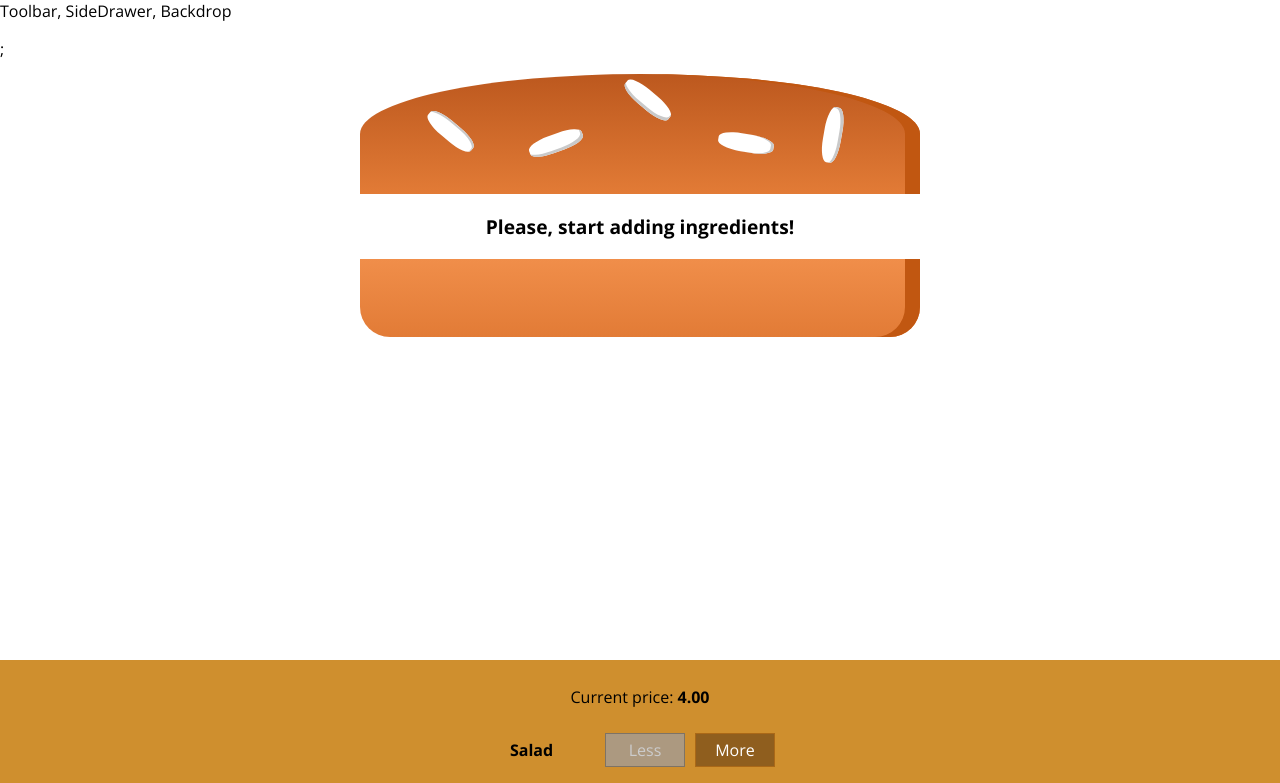
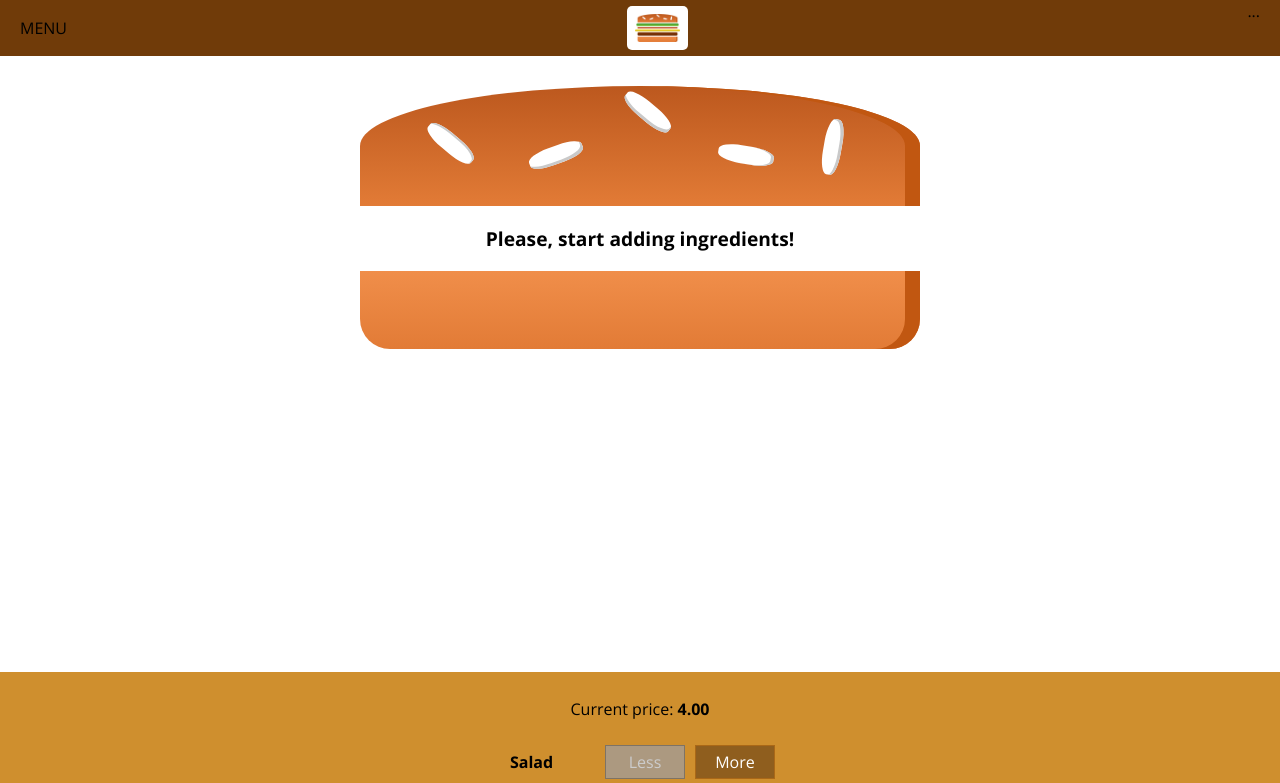
Before and after one commit to jo-dadic/burger_builder_app, a React app: page / in a window 1280 px wide. Shown: the top 783 px of the page. Built offline with nearby package versions, Linux system fonts and the light colour scheme.

Commit message:
toolbar and logo added

```diff
--- a/src/components/Burger/OrderSummary/OrderSummary.js
+++ b/src/components/Burger/OrderSummary/OrderSummary.js
@@ -1,6 +1,7 @@
 import React from "react";
 
 import Aux from "../../../hoc/Auxiliary";
+import Button from "../../UI/Button/Button";
 
 const OrderSummary = (props) => {
   const ingredientSummary = Object.keys(props.ingredients).map((igKey) => {
@@ -17,7 +18,16 @@ const OrderSummary = (props) => {
       <h3>Your order</h3>
       <p>A delicious burger with the following ingredients:</p>
       <ul>{ingredientSummary}</ul>
+      <p>
+        <strong>Total price:{props.price} </strong>
+      </p>
       <p>Continue to Checkout?</p>
+      <Button btnType="Danger" clicked={props.purchaseCancelled}>
+        CANCEL
+      </Button>
+      <Button btnType="Success" clicked={props.purchaseContinued}>
+        CONTINUE
+      </Button>
     </Aux>
   );
 };
--- a/src/components/Layout/Layout.css
+++ b/src/components/Layout/Layout.css
@@ -1,3 +1,3 @@
 .Content {
-  margin-top: 16px;
+  margin-top: 72px;
 }
--- a/src/components/Layout/Layout.js
+++ b/src/components/Layout/Layout.js
@@ -1,13 +1,14 @@
 import React from "react";
 
 import Aux from "../../hoc/Auxiliary"; //for wrapping the root element
+import Toolbar from "../../components/Navigation/Toolbar/Toolbar";
 
 import classes from "./Layout.css";
 
 // we are using Layout comp as a wrappir around the core comp that we want to render to the screen
 const Layout = (props) => (
   <Aux>
-    <div>Toolbar, SideDrawer, Backdrop</div>
+    <Toolbar />
     <main className={classes.Content}>{props.children}</main>
   </Aux>
 );
--- /dev/null
+++ b/src/components/Logo/Logo.css
@@ -0,0 +1,11 @@
+.Logo {
+  background-color: white;
+  padding: 8px;
+  height: 80%;
+  box-sizing: border-box;
+  border-radius: 5px;
+}
+
+.Logo img {
+  height: 100%;
+}
--- /dev/null
+++ b/src/components/Logo/Logo.js
@@ -0,0 +1,13 @@
+import React from "react";
+
+import classes from "./Logo.css";
+
+import burgerLogo from "../../assets/images/burger-logo.png";
+
+const Logo = (props) => (
+  <div className={classes.Logo}>
+    <img src={burgerLogo} alt="MyBurger" />
+  </div>
+);
+
+export default Logo;
--- /dev/null
+++ b/src/components/Navigation/Toolbar/Toolbar.css
@@ -0,0 +1,18 @@
+.Toolbar {
+  height: 56px;
+  width: 100%;
+  position: fixed;
+  top: 0;
+  left: 0;
+  background-color: #703b09;
+  display: flex;
+  justify-content: space-between;
+  align-items: center;
+  padding: 0 20px;
+  box-sizing: border-box;
+  z-index: 90;
+}
+
+.Toolbar nav {
+  height: 100%;
+}
--- /dev/null
+++ b/src/components/Navigation/Toolbar/Toolbar.js
@@ -0,0 +1,15 @@
+import React from "react";
+
+import classes from "./Toolbar.css";
+
+import Logo from "../../Logo/Logo";
+
+const Toolbar = (props) => (
+  <header className={classes.Toolbar}>
+    <div>MENU</div>
+    <Logo />
+    <nav>...</nav>
+  </header>
+);
+
+export default Toolbar;
--- /dev/null
+++ b/src/components/UI/Button/Button.css
@@ -0,0 +1,24 @@
+.Button {
+  background-color: transparent;
+  border: none;
+  color: white;
+  outline: none;
+  cursor: pointer;
+  font: inherit;
+  padding: 10px;
+  margin: 10px;
+  font-weight: bold;
+}
+
+.Button:first-of-type {
+  margin-left: 0;
+  padding-left: 0;
+}
+
+.Success {
+  color: #5c9210;
+}
+
+.Danger {
+  color: #944317;
+}
--- /dev/null
+++ b/src/components/UI/Button/Button.js
@@ -0,0 +1,15 @@
+import React from "react";
+
+import classes from "./Button.css";
+
+const Button = (props) => (
+  //classname has to be a string (.join(' '))
+  <button
+    className={[classes.Button, classes[props.btnType]].join(" ")}
+    onClick={props.clicked}
+  >
+    {props.children}
+  </button>
+);
+
+export default Button;
--- a/src/containers/BurgerBuilder/BurgerBuilder.js
+++ b/src/containers/BurgerBuilder/BurgerBuilder.js
@@ -77,6 +77,10 @@ class BurgerBuilder extends Component {
     this.setState({ purchasing: false });
   };
 
+  purchaseContinueHandler = () => {
+    alert("You cotinue!");
+  };
+
   render() {
     const disabledInfo = {
       ...this.state.ingredients,
@@ -91,9 +95,13 @@ class BurgerBuilder extends Component {
           show={this.state.purchasing}
           modalClosed={this.purchaseCancelHandler}
         >
-          <OrderSummary ingredients={this.state.ingredients} />
+          <OrderSummary
+            ingredients={this.state.ingredients}
+            price={this.state.totalPrice.toFixed(2)}
+            purchaseCancelled={this.purchaseCancelHandler}
+            purchaseContinued={this.purchaseContinueHandler}
+          />
         </Modal>
-        ;
         <Burger ingredients={this.state.ingredients} />
         <BuildControls
           ingredientAdded={this.addIngredientHandler}
```
Also changed, not shown: src/assets/images/burger-logo.png (added).
